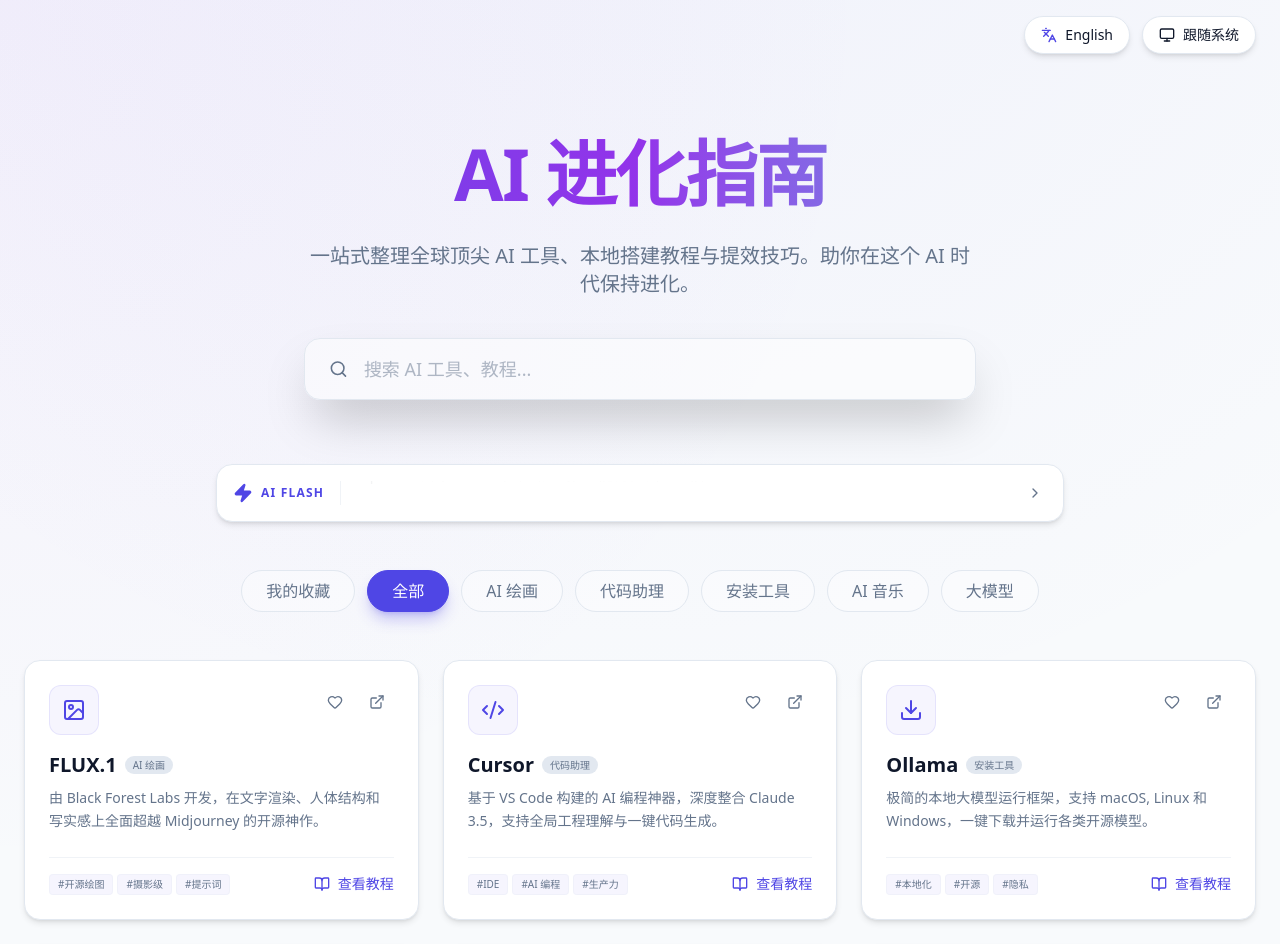
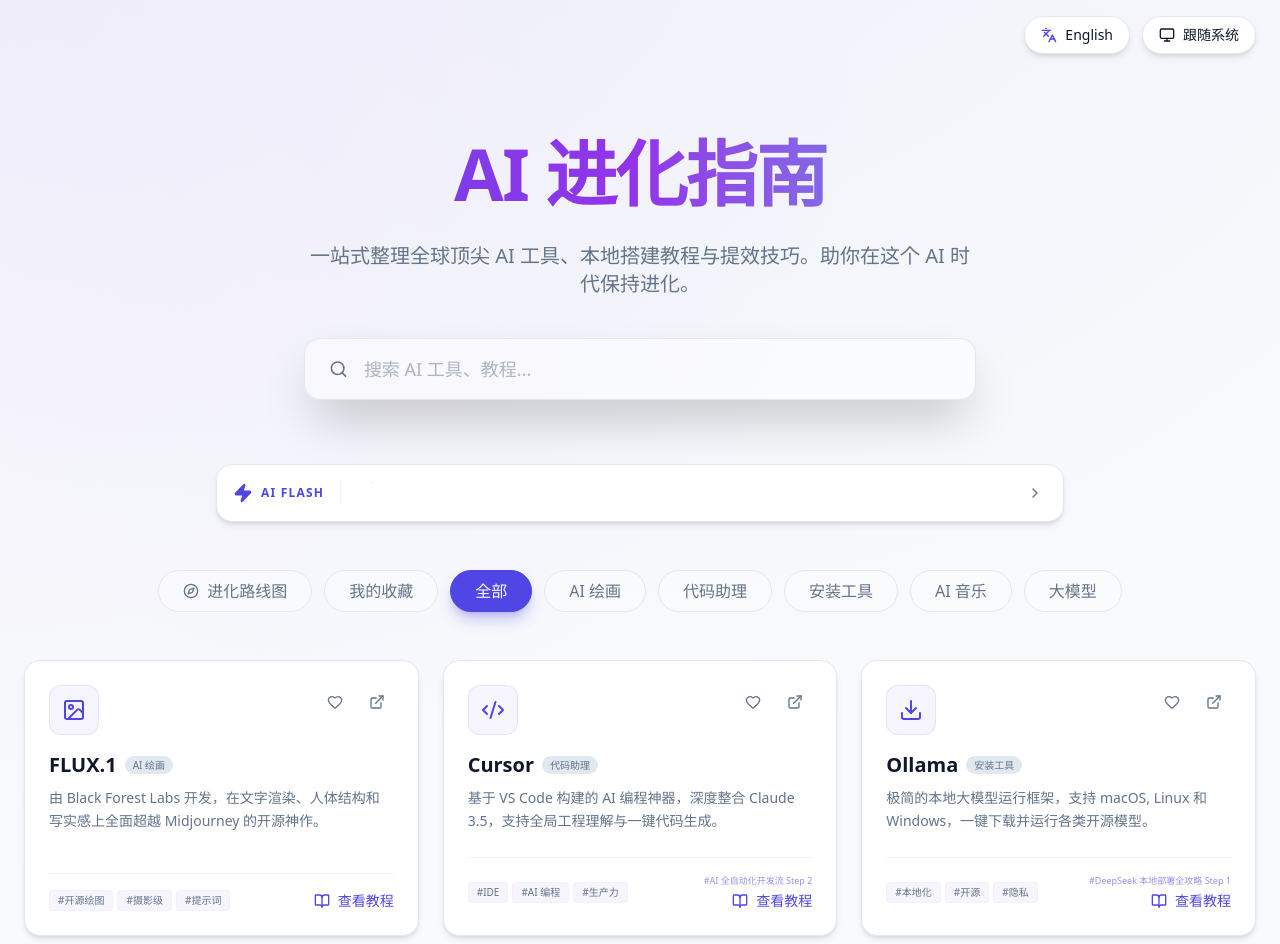
Before and after one commit to daluojinxian-dev/awesome-ai-guides, a Next.js app: page / in a window 1280 px wide. Shown: the top 944 px of the page. Built offline with nearby package versions, Linux system fonts and the light colour scheme.

Commit message:
feat: implement interactive prompt laboratory 2.0 and AI evolution roadmaps

```diff
--- a/src/app/HomeClient.tsx
+++ b/src/app/HomeClient.tsx
@@ -3,7 +3,7 @@
 import { useState, useEffect } from "react";
 import Link from "next/link";
 import { TRANSLATIONS } from "@/lib/data";
-import { Search, ExternalLink, BookOpen, Brain, Download, Code2, Image as ImageIcon, Languages, Sun, Moon, Monitor, Heart } from "lucide-react";
+import { Search, ExternalLink, BookOpen, Brain, Download, Code2, Image as ImageIcon, Languages, Sun, Moon, Monitor, Heart, Compass, ArrowRight } from "lucide-react";
 import { motion, AnimatePresence } from "framer-motion";
 import { useTheme } from "next-themes";
 import NewsFlash from "@/components/NewsFlash";
@@ -26,14 +26,18 @@
   link: string;
   languages: string[];
   date: string;
+  roadmap?: string;
+  order?: number;
 }
 
 export default function HomeClient({
     tools,
-    categoriesData
+    categoriesData,
+    roadmapData
 }: {
     tools: ToolData[],
-    categoriesData: { zh: string[], en: string[] }
+    categoriesData: { zh: string[], en: string[] },
+    roadmapData: Record<string, { count: number, firstSlug: string }>
 }) {
   const [lang, setLang] = useState<"zh" | "en">("zh");
   const [searchQuery, setSearchQuery] = useState("");
@@ -55,9 +59,9 @@
   }, []);
 
   const t = TRANSLATIONS[lang];
-  // 注入“我的收藏”分类
   const favLabel = lang === "zh" ? "我的收藏" : "Favorites";
-  const currentCategories = [favLabel, ...categoriesData[lang]];
+  const roadmapLabel = lang === "zh" ? "进化路线图" : "Roadmaps";
+  const currentCategories = [roadmapLabel, favLabel, ...categoriesData[lang]];
 
   const [activeCategory, setActiveCategory] = useState(t.all);
 
@@ -83,9 +87,15 @@
       tool.name.toLowerCase().includes(searchQuery.toLowerCase()) ||
       tool.desc.toLowerCase().includes(searchQuery.toLowerCase());
 
-    // 处理特殊分类：我的收藏
     if (activeCategory === favLabel) {
       return matchesSearch && favorites.includes(tool.id);
+    }
+
+    // 路线图标签页显示所有属于任何路线图且 order=1 的入口文章，或者全部属于该路线图的文章
+    // 为了简单起见，如果是在“路线图”分类，我们展示路线图聚合卡片（通过特殊逻辑处理）
+    // 这里我们先过滤掉非该路线图的内容
+    if (activeCategory === roadmapLabel) {
+      return matchesSearch && tool.roadmap !== null;
     }
 
     const matchesCategory = activeCategory === t.all || tool.category === activeCategory;
@@ -174,11 +184,12 @@
             className={`px-6 py-2 rounded-full border transition-all duration-300 transform active:scale-95 ${activeCategory === cat
               ? "bg-primary border-primary text-white shadow-lg shadow-primary/30"
               : "border-border bg-card/30 text-muted hover:border-primary/40 hover:text-primary hover:bg-card/50"
-              } ${cat === favLabel && favorites.length > 0 ? "relative" : ""}`}
+              } ${cat === favLabel && favorites.length > 0 ? "relative" : ""} ${cat === roadmapLabel ? "flex items-center gap-2" : ""}`}
           >
+            {cat === roadmapLabel && <Compass className="w-4 h-4" />}
             {cat}
             {cat === favLabel && favorites.length > 0 && (
-              <span className="absolute -top-1 -right-1 w-4 h-4 bg-accent text-[10px] flex items-center justify-center rounded-full text-white animate-bounce-subtle">
+              <span className="absolute -top-1 -right-1 w-4 h-4 bg-accent text-[10px] flex items-center justify-center rounded-full text-white">
                 {favorites.length}
               </span>
             )}
@@ -187,6 +198,35 @@
       </div>
 
       <section className="max-w-7xl mx-auto px-6 pb-24">
+        {/* 如果是路线图视角，先展示路线图聚合卡片 */}
+        {activeCategory === roadmapLabel && (
+          <div className="grid grid-cols-1 md:grid-cols-2 gap-8 mb-16">
+            {Object.entries(roadmapData).map(([name, data]) => (
+                <motion.div
+                    key={name}
+                    initial={{ opacity: 0, scale: 0.95 }}
+                    animate={{ opacity: 1, scale: 1 }}
+                    className="p-8 rounded-3xl bg-gradient-to-br from-primary/10 to-accent/10 border border-primary/20 relative overflow-hidden group"
+                >
+                    <div className="absolute top-0 right-0 p-8 opacity-10 group-hover:opacity-20 transition-opacity">
+                        <Compass className="w-32 h-32 text-primary" />
+                    </div>
+                    <div className="relative z-10">
+                        <div className="inline-flex items-center gap-2 px-3 py-1 rounded-full bg-primary/20 text-primary text-[10px] font-bold uppercase tracking-widest mb-4">
+                            Series Roadmap
+                        </div>
+                        <h3 className="text-3xl font-bold mb-4">{name}</h3>
+                        <p className="text-muted mb-8 max-w-sm">包含 {data.count} 篇深度教程，按部就班带你从入门到精通。</p>
+                        <Link href={`/tutorials/${data.firstSlug}`} className="inline-flex items-center gap-2 bg-primary text-white px-6 py-3 rounded-xl font-bold hover:bg-primary/80 transition-all shadow-xl shadow-primary/20 group/link">
+                            开始进化之旅
+                            <ArrowRight className="w-4 h-4 group-hover/link:translate-x-1 transition-transform" />
+                        </Link>
+                    </div>
+                </motion.div>
+            ))}
+          </div>
+        )}
+
         <div className="grid grid-cols-1 md:grid-cols-2 lg:grid-cols-3 gap-6 relative">
           <AnimatePresence mode="popLayout" initial={false}>
             {filteredTools.map((tool) => {
@@ -244,10 +284,15 @@
                         <span key={tag} className="text-[10px] text-muted bg-primary/5 px-2 py-0.5 rounded border border-border/30">#{tag}</span>
                       ))}
                     </div>
-                    <Link href={`/tutorials/${tool.slug}`} className="flex items-center gap-2 text-sm text-primary hover:text-secondary transition-colors font-medium group/btn">
-                      <BookOpen className="w-4 h-4" />
-                      {t.viewTutorial}
-                    </Link>
+                    <div className="flex flex-col items-end gap-1">
+                        {tool.roadmap && (
+                            <span className="text-[9px] text-primary/60 font-medium">#{tool.roadmap} Step {tool.order}</span>
+                        )}
+                        <Link href={`/tutorials/${tool.slug}`} className="flex items-center gap-2 text-sm text-primary hover:text-secondary transition-colors font-medium group/btn">
+                            <BookOpen className="w-4 h-4" />
+                            {t.viewTutorial}
+                        </Link>
+                    </div>
                   </div>
                 </motion.div>
               );
@@ -262,6 +307,7 @@
             </div>
             <p className="text-lg">
               {activeCategory === favLabel ? "您还没有收藏任何工具哦，快去点个小爱心吧！" : t.noResults}
+              {activeCategory === roadmapLabel && "暂无路线图..."}
             </p>
           </div>
         )}
--- a/src/app/page.tsx
+++ b/src/app/page.tsx
@@ -6,6 +6,7 @@
 export default async function HomePage() {
     const tutorialsDir = path.join(process.cwd(), "src/content/tutorials");
     let tools: any[] = [];
+    let roadmaps: Record<string, { count: number, firstSlug: string }> = {};
 
     if (fs.existsSync(tutorialsDir)) {
         const filenames = fs.readdirSync(tutorialsDir);
@@ -16,13 +17,13 @@
                 const fileContent = fs.readFileSync(filePath, "utf8");
                 const { data } = matter(fileContent);
 
-                // 处理多语言支持：转换为数组
+                // 处理多语言支持
                 const rawLang = data.language || "zh";
                 const languages = Array.isArray(rawLang)
                     ? rawLang
                     : rawLang.split(",").map((l: string) => l.trim());
 
-                return {
+                const tool = {
                     id: data.toolId || filename.replace(".md", ""),
                     slug: filename.replace(".md", ""),
                     name: data.name || data.title,
@@ -31,16 +32,31 @@
                     tags: data.tags || [],
                     icon: data.icon || "",
                     link: data.link || "#",
-                    languages: languages, // 传递数组
-                    date: data.date || "2026-01-01 00:00"
+                    languages: languages,
+                    date: data.date || "2026-01-01 00:00",
+                    roadmap: data.roadmap || null,
+                    order: data.order || 0
                 };
+
+                // 统计路线图
+                if (tool.roadmap) {
+                    if (!roadmaps[tool.roadmap]) {
+                        roadmaps[tool.roadmap] = { count: 0, firstSlug: "" };
+                    }
+                    roadmaps[tool.roadmap].count++;
+                    // 如果是第一篇，记录 slug 用于快速跳转
+                    if (tool.order === 1) {
+                        roadmaps[tool.roadmap].firstSlug = tool.slug;
+                    }
+                }
+
+                return tool;
             })
             .sort((a, b) => new Date(b.date).getTime() - new Date(a.date).getTime());
     }
 
-    // 动态提取全部分类
+    // 动态提取分类
     const getCategories = (lang: string) => {
-        // 只要文章支持该语言，就提取其分类
         const cats = Array.from(new Set(
             tools.filter(t => t.languages.includes(lang)).map(t => t.category)
         ));
@@ -52,5 +68,5 @@
         en: getCategories("en")
     };
 
-    return <HomeClient tools={tools} categoriesData={categories} />;
+    return <HomeClient tools={tools} categoriesData={categories} roadmapData={roadmaps} />;
 }
--- a/src/content/tutorials/claude-guide.md
+++ b/src/content/tutorials/claude-guide.md
@@ -10,6 +10,8 @@
 tags: ["Artifacts", "编程", "逻辑"]
 icon: "Code2"
 link: "https://claude.ai"
+roadmap: "AI 全自动化开发流"
+order: 1
 ---
 
 # Claude 3.5 Sonnet 使用指南：不仅是地表最强编程助手
--- a/src/content/tutorials/cursor-mastery.md
+++ b/src/content/tutorials/cursor-mastery.md
@@ -10,6 +10,8 @@
 tags: ["IDE", "AI 编程", "生产力"]
 icon: "Code2"
 link: "https://cursor.sh"
+roadmap: "AI 全自动化开发流"
+order: 2
 ---
 
 # Cursor 彻底改变编程的方式：从 Tab 到全自动工程
--- a/src/content/tutorials/deepseek-setup.md
+++ b/src/content/tutorials/deepseek-setup.md
@@ -10,6 +10,8 @@
 tags: ["国产", "对话", "开源"]
 icon: "Brain"
 link: "https://www.deepseek.com"
+roadmap: "DeepSeek 本地部署全攻略"
+order: 2
 ---
 
 # DeepSeek 搭建指南：如何在本机流畅运行极致性能的大模型
--- a/src/content/tutorials/ollama-guide.md
+++ b/src/content/tutorials/ollama-guide.md
@@ -10,6 +10,8 @@
 tags: ["本地化", "开源", "隐私"]
 icon: "Download"
 link: "https://ollama.com"
+roadmap: "DeepSeek 本地部署全攻略"
+order: 1
 ---
 
 # Ollama 入门教程：在本地电脑运行 DeepSeek 与 Llama 3
```
Also changed, not shown: src/app/tutorials/[slug]/page.tsx (+49 -9 lines).
